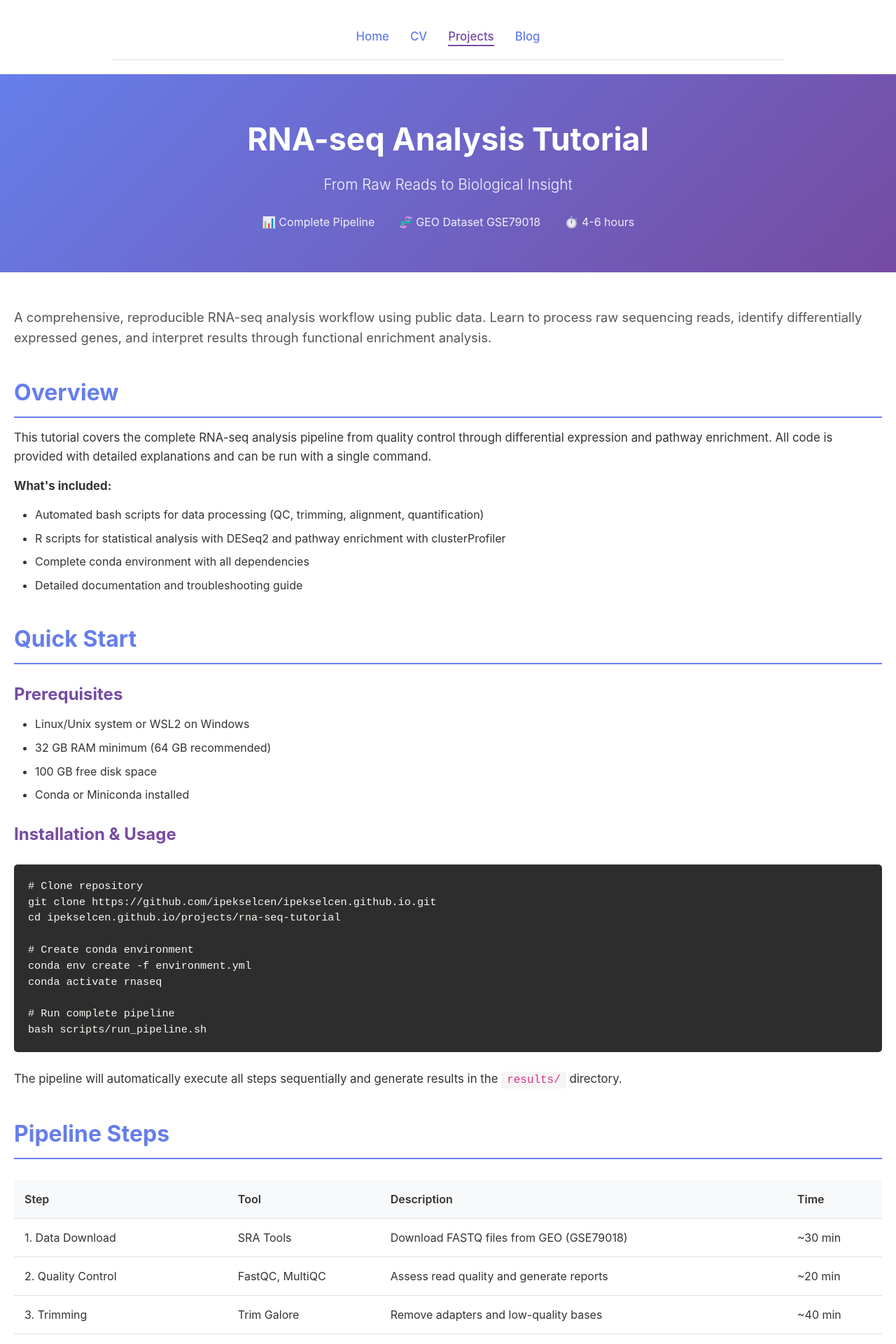
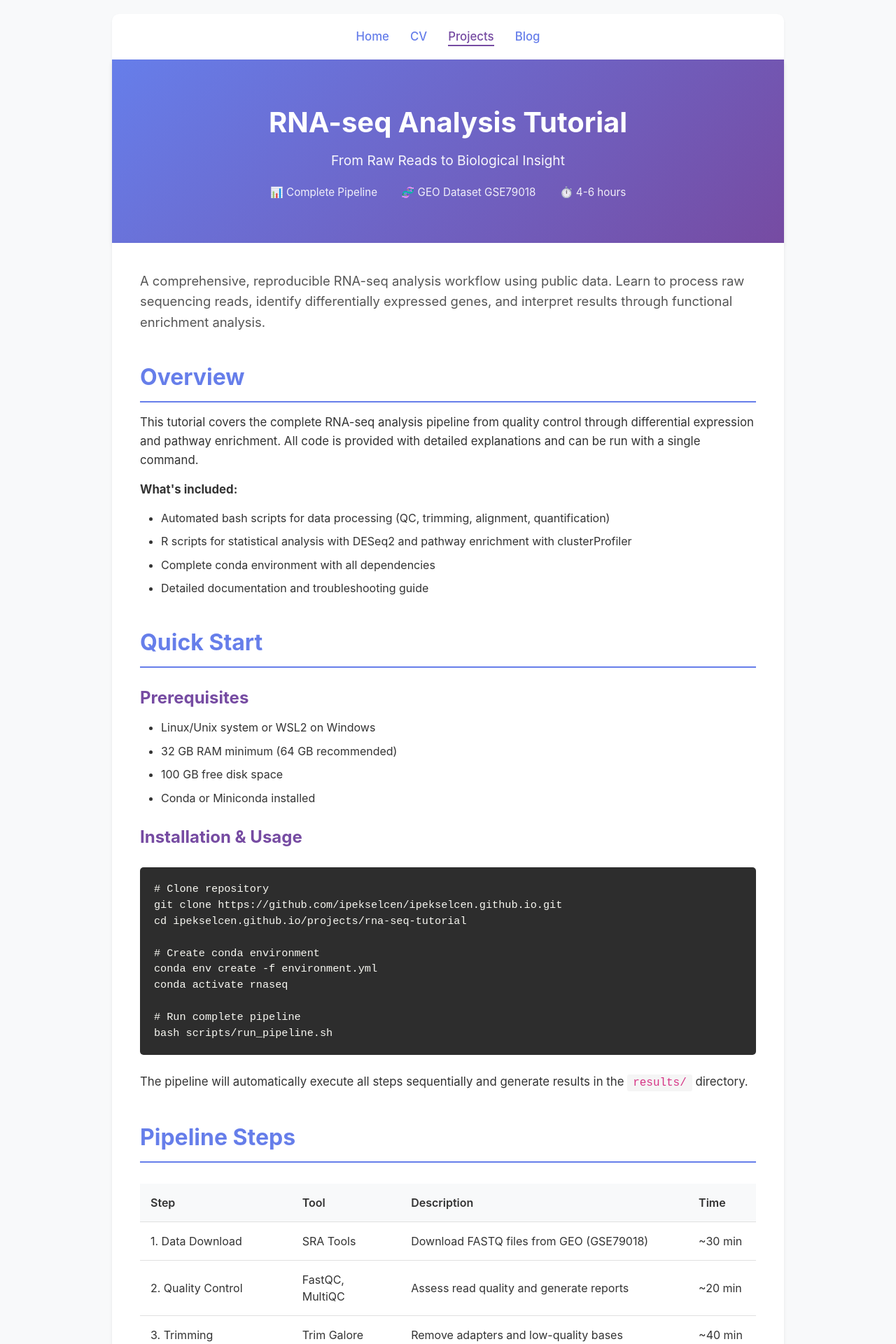
Before and after one commit to ipekselcen/ipekselcen.github.io, a Jekyll site: the page built from projects/rna-seq-tutorial/index.html, in a window 1280 px wide. Shown: the top 1920 px of the page at 70% size. Built offline with Jekyll 4.4.1, drawn with Linux system fonts in a browser that asks for light colours.

Commit message:
Update index.html

```diff
--- a/projects/rna-seq-tutorial/index.html
+++ b/projects/rna-seq-tutorial/index.html
@@ -14,28 +14,25 @@ permalink: /projects/rna-seq-tutorial/
             padding: 0;
             box-sizing: border-box;
         }
-
         body {
             font-family: -apple-system, BlinkMacSystemFont, 'Segoe UI', Roboto, Oxygen, Ubuntu, Cantarell, sans-serif;
             line-height: 1.5;
             color: #333;
-            background: white;
+            background: #f8f9fa;
         }
-
         .container {
             max-width: 1000px;
             margin: 0 auto;
             padding: 20px;
         }
-
         /* Navigation */
         nav {
             background: white;
-            padding: 20px 0;
+            padding: 20px 40px;
             margin-bottom: 0;
-            border-bottom: 1px solid #e0e0e0;
+            border-radius: 10px 10px 0 0;
+            box-shadow: 0 2px 4px rgba(0,0,0,0.05);
         }
-
         nav ul {
             list-style: none;
             display: flex;
@@ -43,7 +40,6 @@ permalink: /projects/rna-seq-tutorial/
             justify-content: center;
             flex-wrap: wrap;
         }
-
         nav a {
             color: #667eea;
             text-decoration: none;
@@ -51,55 +47,50 @@ permalink: /projects/rna-seq-tutorial/
             font-size: 1.05em;
             transition: color 0.3s ease;
         }
-
         nav a:hover {
             color: #764ba2;
         }
-
         nav a.active {
             color: #764ba2;
             border-bottom: 2px solid #764ba2;
             padding-bottom: 2px;
         }
-
         /* Header */
         header {
             background: linear-gradient(135deg, #667eea 0%, #764ba2 100%);
             color: white;
-            padding: 60px 0;
+            padding: 60px 40px;
             text-align: center;
-            margin-bottom: 50px;
+            box-shadow: 0 4px 6px rgba(0,0,0,0.1);
         }
-
         header h1 {
-            font-size: 2.8em;
-            margin-bottom: 15px;
+            font-size: 2.5em;
+            margin-bottom: 10px;
             font-weight: 700;
         }
-
         header .subtitle {
-            font-size: 1.3em;
+            font-size: 1.2em;
             opacity: 0.95;
-            font-weight: 300;
         }
-
         .header-meta {
-            margin-top: 25px;
-            font-size: 1em;
+            margin-top: 20px;
+            font-size: 0.95em;
             opacity: 0.9;
         }
-
         .header-meta span {
             margin: 0 15px;
         }
-
         /* Content */
-        .content {
-            margin: 0 auto;
-            padding: 0 20px;
+        .section {
+            background: white;
+            padding: 40px;
+            margin-bottom: 0;
+            box-shadow: 0 2px 4px rgba(0,0,0,0.08);
         }
-
-        .content h2 {
+        .section:last-of-type {
+            border-radius: 0 0 10px 10px;
+        }
+        .section h2 {
             color: #667eea;
             font-size: 2em;
             margin-top: 40px;
@@ -107,30 +98,28 @@ permalink: /projects/rna-seq-tutorial/
             padding-bottom: 10px;
             border-bottom: 2px solid #667eea;
         }
-
-        .content h3 {
+        .section h2:first-child {
+            margin-top: 0;
+        }
+        .section h3 {
             color: #764ba2;
             font-size: 1.5em;
             margin-top: 25px;
             margin-bottom: 12px;
         }
-
-        .content p {
+        .section p {
             margin-bottom: 15px;
             line-height: 1.6;
             font-size: 1.05em;
         }
-
-        .content ul {
+        .section ul {
             margin-left: 30px;
             margin-bottom: 20px;
             line-height: 1.6;
         }
-
-        .content li {
+        .section li {
             margin-bottom: 8px;
         }
-
         /* Code blocks */
         code {
             background: #f5f5f5;
@@ -140,7 +129,6 @@ permalink: /projects/rna-seq-tutorial/
             font-size: 0.95em;
             color: #d63384;
         }
-
         pre {
             background: #2d2d2d;
             color: #f8f8f2;
@@ -150,26 +138,22 @@ permalink: /projects/rna-seq-tutorial/
             margin: 25px 0;
             line-height: 1.5;
         }
-
         pre code {
             background: none;
             color: inherit;
             padding: 0;
         }
-
         /* Links */
-        .content a {
+        .section a {
             color: #667eea;
             text-decoration: none;
             border-bottom: 1px solid transparent;
             transition: border-bottom 0.3s;
         }
-
-        .content a:hover {
+        .section a:hover {
             border-bottom: 1px solid #667eea;
         }
-
-        /* Info box - minimal */
+        /* Info box */
         .info-box {
             background: #f8f9fa;
             padding: 25px;
@@ -177,56 +161,52 @@ permalink: /projects/rna-seq-tutorial/
             border-left: 4px solid #667eea;
             border-radius: 3px;
         }
-
-        /* Table - clean */
+        /* Table */
         table {
             width: 100%;
             border-collapse: collapse;
             margin: 30px 0;
         }
-
         th, td {
             padding: 15px;
             text-align: left;
             border-bottom: 1px solid #e0e0e0;
         }
-
         th {
             background: #f8f9fa;
             color: #333;
             font-weight: 600;
         }
-
         /* Footer */
         footer {
             text-align: center;
-            padding: 60px 20px 40px;
+            padding: 40px 20px;
             color: #666;
-            border-top: 1px solid #e0e0e0;
-            margin-top: 80px;
+            font-size: 0.95em;
         }
-
         footer a {
             color: #667eea;
             text-decoration: none;
             margin: 0 15px;
         }
-
         footer a:hover {
             text-decoration: underline;
         }
-
         @media (max-width: 768px) {
-            .container {
-                padding: 20px;
+            nav {
+                padding: 15px 20px;
             }
-
+            nav ul {
+                gap: 15px;
+            }
+            header {
+                padding: 40px 20px;
+            }
             header h1 {
                 font-size: 2em;
             }
-
-            .content h2 {
-                font-size: 1.6em;
+            .section {
+                padding: 25px;
             }
         }
     </style>
@@ -241,7 +221,6 @@ permalink: /projects/rna-seq-tutorial/
                 <li><a href="/blog/">Blog</a></li>
             </ul>
         </nav>
-    </div>
 
         <header>
             <h1>RNA-seq Analysis Tutorial</h1>
@@ -253,7 +232,7 @@ permalink: /projects/rna-seq-tutorial/
             </div>
         </header>
 
-    <div class="content">
+        <section class="section">
             <p style="font-size: 1.15em; color: #555;">
                 A comprehensive, reproducible RNA-seq analysis workflow using public data. Learn to process raw sequencing reads,
                 identify differentially expressed genes, and interpret results through functional enrichment analysis.
@@ -264,7 +243,6 @@ permalink: /projects/rna-seq-tutorial/
                 This tutorial covers the complete RNA-seq analysis pipeline from quality control through differential expression
                 and pathway enrichment. All code is provided with detailed explanations and can be run with a single command.
             </p>
-
             <p><strong>What's included:</strong></p>
             <ul>
                 <li>Automated bash scripts for data processing (QC, trimming, alignment, quantification)</li>
@@ -274,7 +252,6 @@ permalink: /projects/rna-seq-tutorial/
             </ul>
 
             <h2>Quick Start</h2>
-
             <h3>Prerequisites</h3>
             <ul>
                 <li>Linux/Unix system or WSL2 on Windows</li>
@@ -294,11 +271,9 @@ conda activate rnaseq
 
 # Run complete pipeline
 bash scripts/run_pipeline.sh</code></pre>
-
             <p>The pipeline will automatically execute all steps sequentially and generate results in the <code>results/</code> directory.</p>
 
             <h2>Pipeline Steps</h2>
-
             <table>
                 <thead>
                     <tr>
@@ -355,7 +330,6 @@ bash scripts/run_pipeline.sh</code></pre>
             </table>
 
             <h2>Expected Output</h2>
-
             <h3>Results Directory Structure</h3>
             <pre><code>results/
 ├── qc/                    # Quality control reports (HTML)
@@ -396,15 +370,13 @@ bash scripts/run_pipeline.sh</code></pre>
             </ul>
 
             <h2>Troubleshooting</h2>
-
             <h3>Common Issues</h3>
             <p><strong>Low mapping rates (&lt;70%):</strong> Verify reference genome version matches your organism and check for adapter contamination in QC reports.</p>
 
             <p><strong>Memory errors during alignment:</strong> Reduce STAR memory usage by editing <code>--limitBAMsortRAM</code> parameter in the alignment script, or process samples individually.</p>
 
             <p><strong>R package installation failures:</strong> Ensure you're using the correct Bioconductor version and try installing from source if binary installation fails.</p>
-
-    </div>
+        </section>
 
         <footer>
             <p>© 2025 Ipek Selcen | Molecular Biologist & Bioinformatician</p>
@@ -419,5 +391,6 @@ bash scripts/run_pipeline.sh</code></pre>
                 </a>
             </p>
         </footer>
+    </div>
 </body>
 </html>
```
Lines whose indentation alone changed are shown as unchanged.
